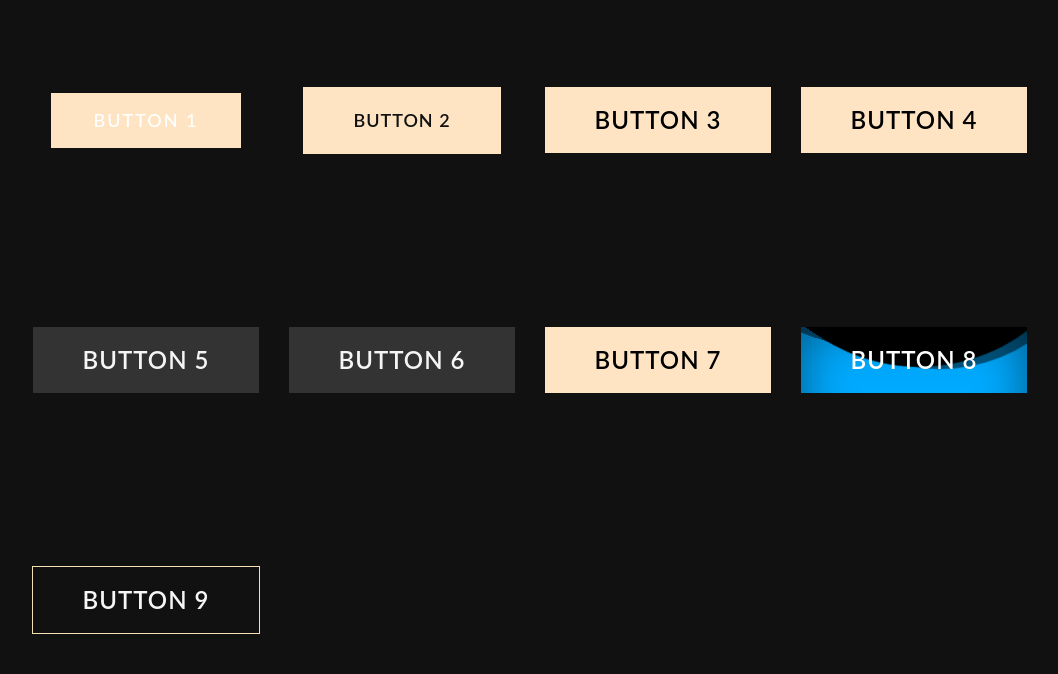
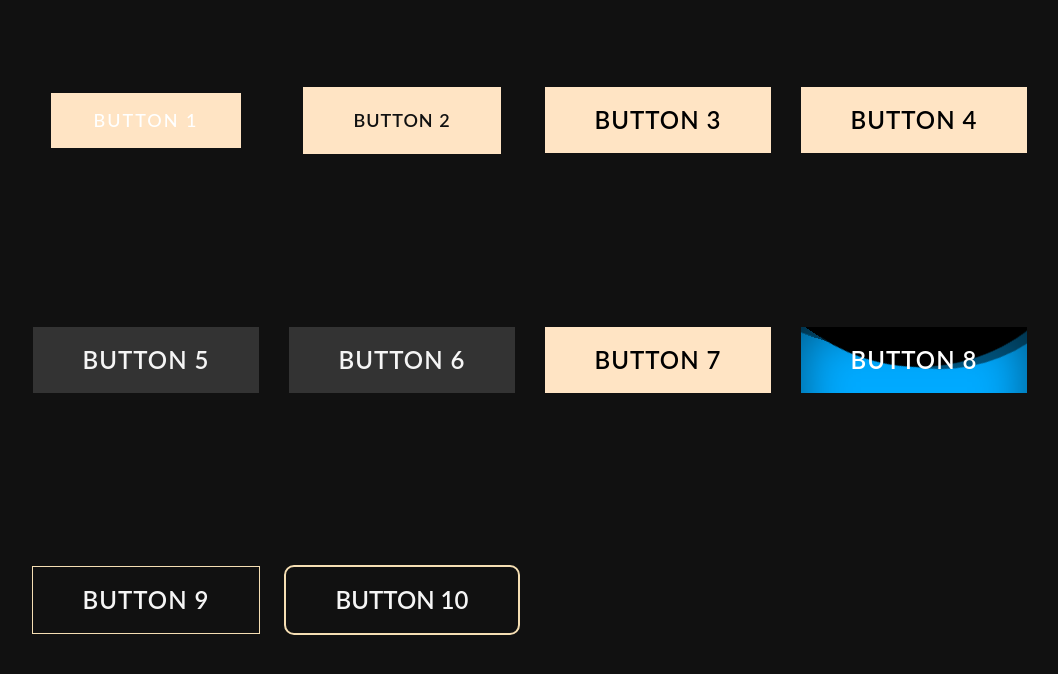
Before and after one commit to Kartik-436/Buttons-Hover-Effects, a React (Vite) app: page / in a window 1280 px wide. Shown: the top 674 px of the page, without its empty margins (110-1168 px from the left). Built offline with nearby package versions, Linux system fonts and the light colour scheme.

Commit message:
10 buttons

```diff
--- a/src/App.jsx
+++ b/src/App.jsx
@@ -9,6 +9,7 @@ import Btn6 from './components/Btn6/Btn6';
 import Btn7 from './components/Btn7/Btn7';
 import Btn8 from './components/Btn8/Btn8';
 import Btn9 from './components/Btn9/Btn9';
+import Btn10 from './components/Btn10/Btn10';
 
 const App = () => {
   return (
@@ -22,6 +23,7 @@ const App = () => {
       <Btn7/>
       <Btn8/>
       <Btn9/>
+      <Btn10/>
     </div>
   )
 }
--- /dev/null
+++ b/src/components/Btn10/Btn10.css
@@ -0,0 +1,58 @@
+#Btn10 {
+    display: inline-block;
+    padding: 15px 50px;
+    border-radius: 10px;
+    border: 2px solid wheat;
+    position: relative;
+    overflow: hidden;
+    transition: all 0.3s ease-in;
+    z-index: 1;
+}
+
+#Btn10::before,
+#Btn10::after {
+    content: '';
+    position: absolute;
+    top: 0;
+    width: 0;
+    height: 100%;
+    transform: skew(20deg);
+    transition: all 0.5s;
+    overflow: hidden;
+    z-index: -1;
+}
+
+#Btn10::before {
+    left: -10px;
+    background: #58c7ff;
+}
+
+#Btn10::after {
+    right: -10px;
+    background: #0af;
+}
+
+#Btn10:hover::before,
+#Btn10:hover::after {
+    width: 56%;
+    box-shadow: 0 0 5px 0 #0af;
+    filter: blur(1px);
+}
+
+#Btn10:hover span {
+    color: #111;
+    transition: 0.3s;
+}
+
+#Btn10 span {
+    color: whitesmoke;
+    font-weight: 600;
+    font-size: 24px;
+    transition: all 0.3s ease-in;
+    text-transform: uppercase;
+}
+
+#Btn10:hover{
+    transform: scale(1.06);
+    box-shadow: 0px 0px 1000px 0px whitesmoke;
+}
--- /dev/null
+++ b/src/components/Btn10/Btn10.jsx
@@ -0,0 +1,15 @@
+/* eslint-disable no-unused-vars */
+import React from 'react'
+import "./Btn10.css"
+
+const Btn10 = () => {
+    return (
+        <div>
+            <button id='Btn10'>
+                <span> Button 10 </span>
+            </button>
+        </div>
+    )
+}
+
+export default Btn10
```
